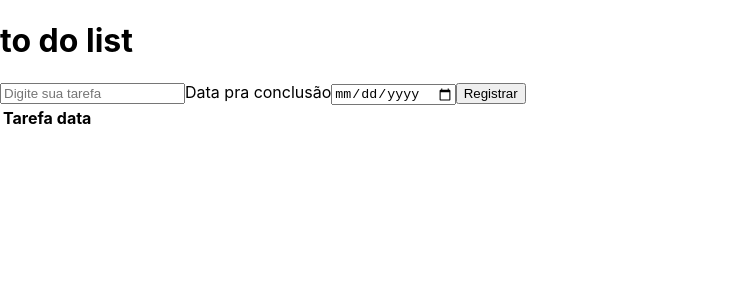
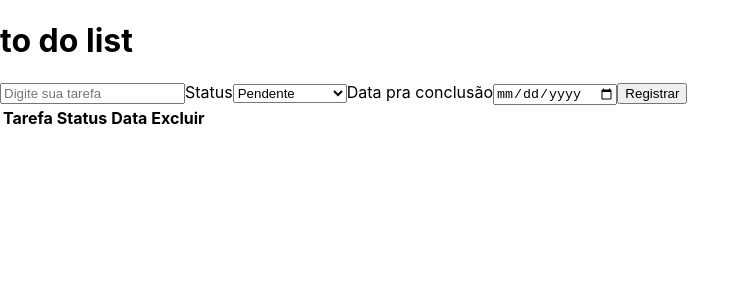
Before and after one commit to guinhoanjos/Ebyrt-TO-DO-list, a React (Create React App) app in the folder my-app/: page / in a window 1280 px wide. Shown: the top 300 px of the page, without its empty margins (0-750 px from the left). Built offline with nearby package versions, Linux system fonts and the light colour scheme.

Commit message:
feito select e funcao pra salvar status

```diff
--- a/my-app/src/components/BodyTable.jsx
+++ b/my-app/src/components/BodyTable.jsx
@@ -3,13 +3,28 @@ import taskContext from '../provider/taskContext';
 
 function BodyTable() {
   const { tasks } = useContext(taskContext);
+
+  function deleteTask(event) {
+    console.log(event.target.dataset.indextask);
+  }
   return (
     <tbody>
       {
-        tasks.map((task) => (
+        tasks.map((task, index) => (
           <tr key={`${Math.random()}`}>
             <td>{task.text}</td>
+            <td>{task['select-one']}</td>
             <td>{task.date}</td>
+            <td>
+              <button
+                data-indexTask={index}
+                type="button"
+                onClick={(event) => deleteTask(event)}
+              >
+                &#10006;
+              </button>
+
+            </td>
           </tr>
         ))
       }
--- a/my-app/src/components/TaskInput.jsx
+++ b/my-app/src/components/TaskInput.jsx
@@ -1,9 +1,11 @@
 import { useContext, useState } from 'react';
 import taskContext from '../provider/taskContext';
 
+const INITIAL_STATE = { text: '', date: '', 'select-one': 'Pendente' };
+
 function TaskInput() {
   const { tasks, setTasks } = useContext(taskContext);
-  const [state, setState] = useState();
+  const [state, setState] = useState(INITIAL_STATE);
 
   function ChangeState(event) {
     const { type, value } = event.target;
@@ -11,9 +13,11 @@ function TaskInput() {
     console.log(event.target.type);
     console.log(state);
   }
+
   function ChangeContext() {
     setTasks([...tasks, state]);
     console.log(tasks);
+    setState(INITIAL_STATE);
   }
   return (
     <>
@@ -22,8 +26,20 @@ function TaskInput() {
           type="text"
           placeholder="Digite sua tarefa"
           id="task-input"
+          value={state.text}
           onChange={(event) => { ChangeState(event); }}
         />
+      </label>
+      <label htmlFor="status-input">
+        Status
+        <select
+          onBlur={(event) => { console.log(event.target.value); }}
+          onChange={(event) => { ChangeState(event); }}
+        >
+          <option value="Pendente">Pendente</option>
+          <option value="Em Andamento">Em Andamento</option>
+          <option value="Feito">Feito</option>
+        </select>
       </label>
       <label htmlFor="date-input">
         Data pra conclusão
@@ -33,14 +49,14 @@ function TaskInput() {
           onChange={(event) => { ChangeState(event); }}
         />
       </label>
-      <label htmlFor="register=button">
-        <input
-          type="button"
-          value="Registrar"
-          id="register-button"
-          onClick={ChangeContext}
-        />
-      </label>
+      <button
+        type="submit"
+        value="Registrar"
+        id="register-button"
+        onClick={ChangeContext}
+      >
+        Registrar
+      </button>
 
     </>
   );
--- a/my-app/src/components/TaskTable.jsx
+++ b/my-app/src/components/TaskTable.jsx
@@ -8,7 +8,9 @@ function TaskTable() {
     <table>
       <thead>
         <th>Tarefa</th>
-        <th>data</th>
+        <th>Status</th>
+        <th>Data</th>
+        <th>Excluir</th>
       </thead>
       {
         tasks ? <BodyTable /> : null
```
